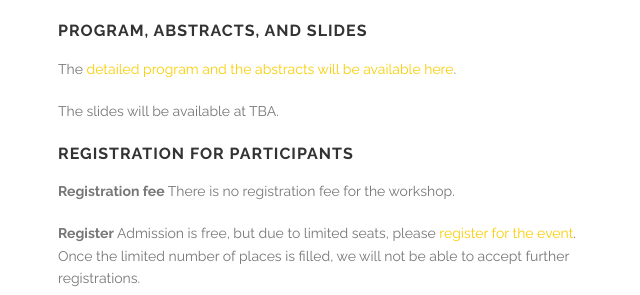
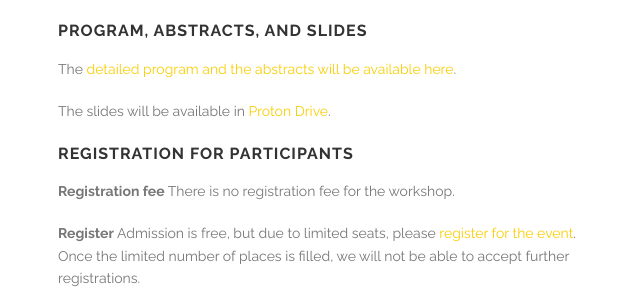
Before and after one commit to cogstat/cogstat_website, a Jekyll site: the page built from best_approaches_symposium/index.md, in a window 1280 px wide. Shown: the part 1020-1315 px from the top of the page, without its empty margins (37-677 px from the left). Built offline with Jekyll 4.4.1, drawn with Linux system fonts in a browser that asks for light colours.

Commit message:
Update index.md

```diff
--- a/best_approaches_symposium/index.md
+++ b/best_approaches_symposium/index.md
@@ -38,7 +38,7 @@
 
 The [detailed program and the abstracts will be available here](https://docs.google.com/document/d/1qRYoDwI7MSGebyXMj5KkcHBvEoUynjRyQRsvLYDFz8g/edit?usp=sharing).
 
-The slides will be available at TBA.
+The slides will be available in [Proton Drive](https://drive.proton.me/urls/8X7HJ82A3G#kICVq8Q5PGQq).
 
 ### Registration for participants
 
@@ -56,5 +56,4 @@
 
 __Web hosting__ The symposium website is hosted by [CogStat](https://www.cogstat.org).
 
-
 <div class='four spacing'></div>
```
